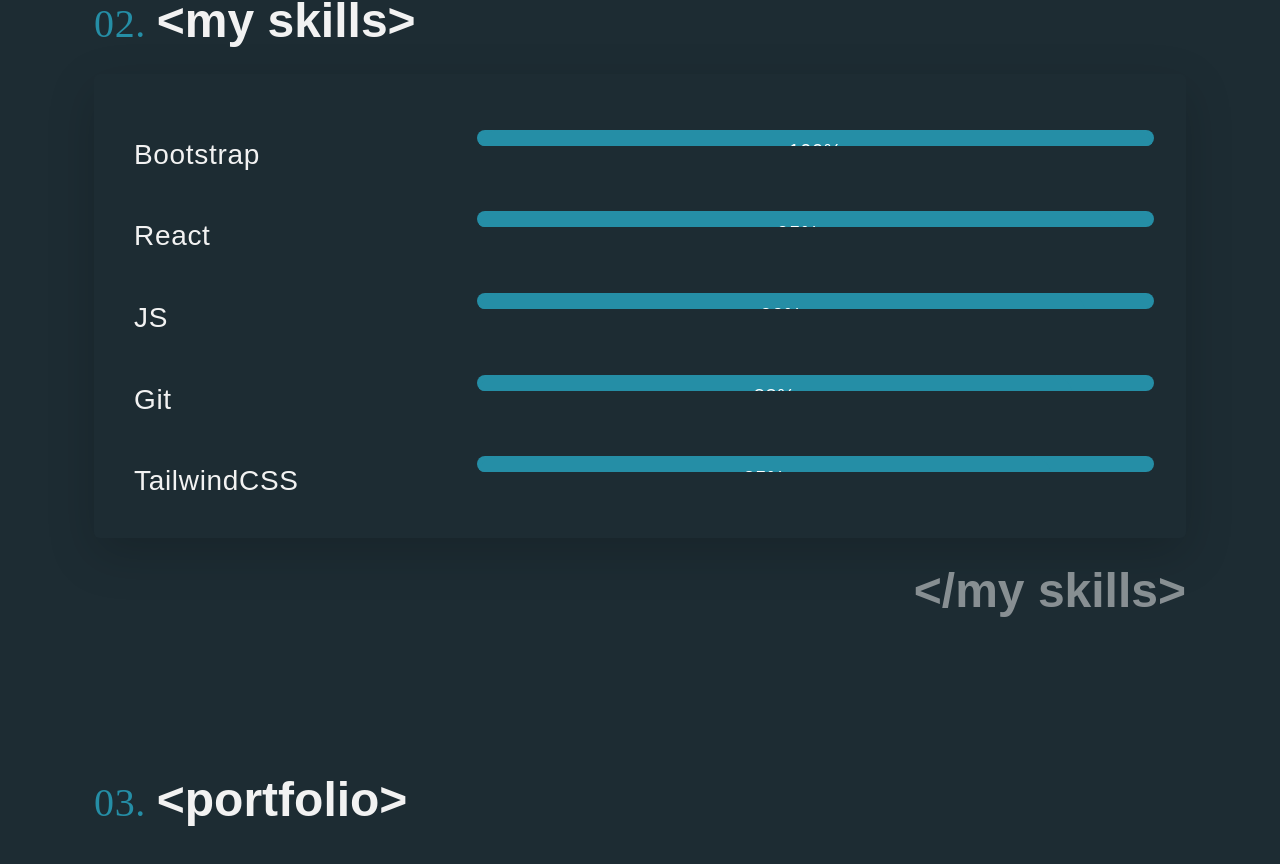
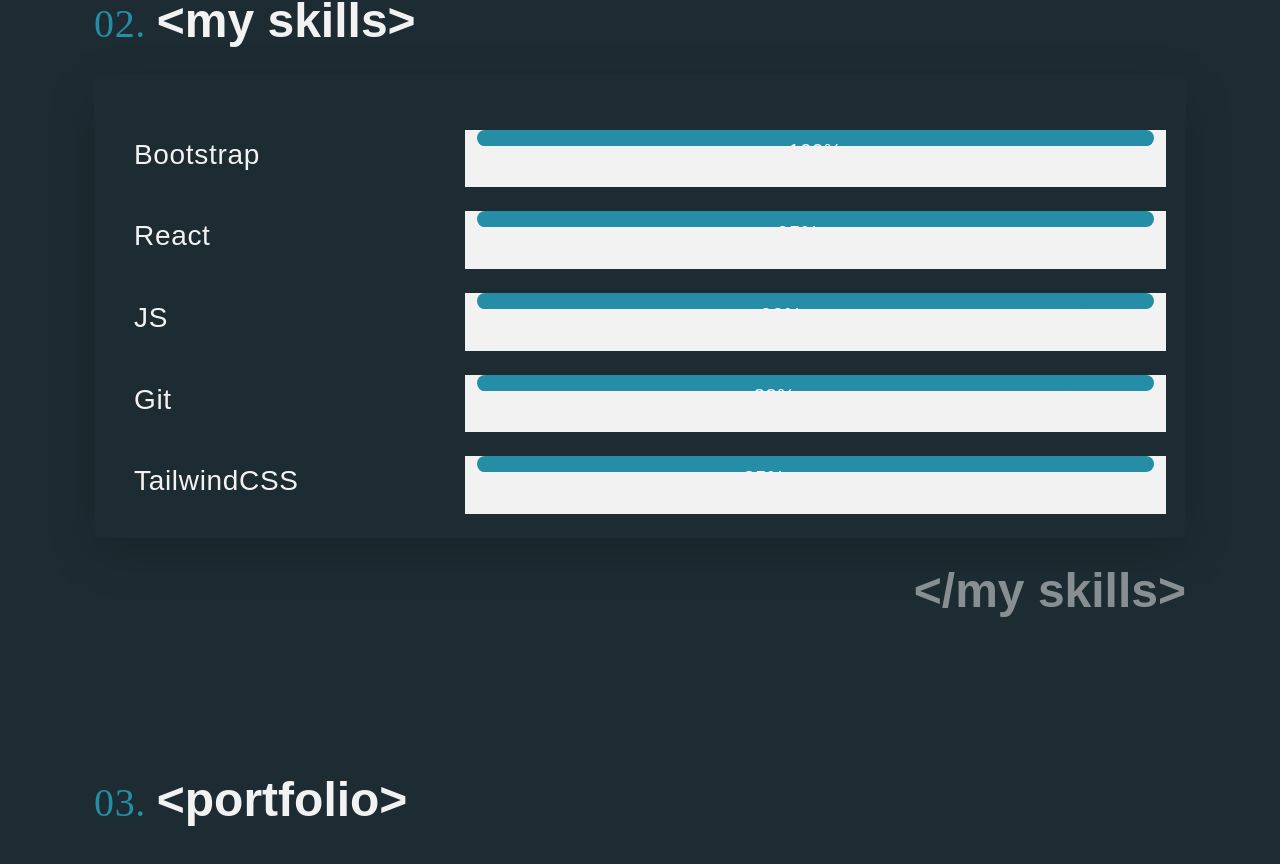
Before and after one commit to Kafolabi/portfolio, a React (Create React App) app: page / in a window 1280 px wide. Shown: the part 1516-2380 px from the top of the page. Built offline with nearby package versions, Linux system fonts and the light colour scheme; a web font is replaced by a local one.

Commit message:
Update Skillset.js

```diff
--- a/src/components/Skillset.js
+++ b/src/components/Skillset.js
@@ -4,7 +4,7 @@
       <div className="col-sm-4">
         <h3 className="p-2">{skill.name}</h3>
       </div>
-      <div className="col-sm-8">
+      <div className="col-sm-8" style={{backgroundColor: "#f2f2f2"}}>
         <div className="progress rounded-pill">
           <div
             className="progress-bar rounded-pill bg-cta"
```
